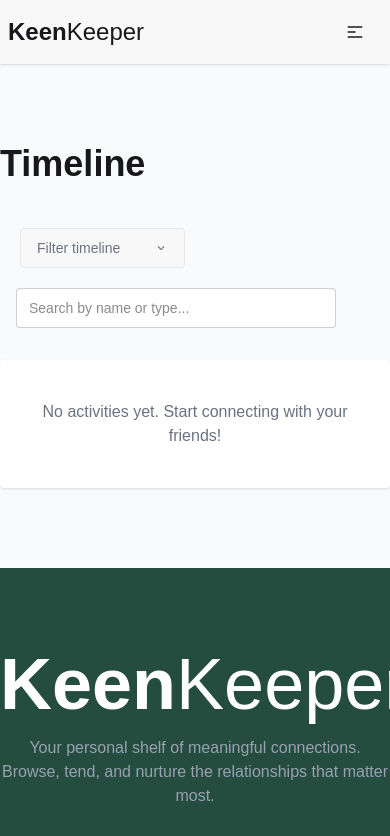
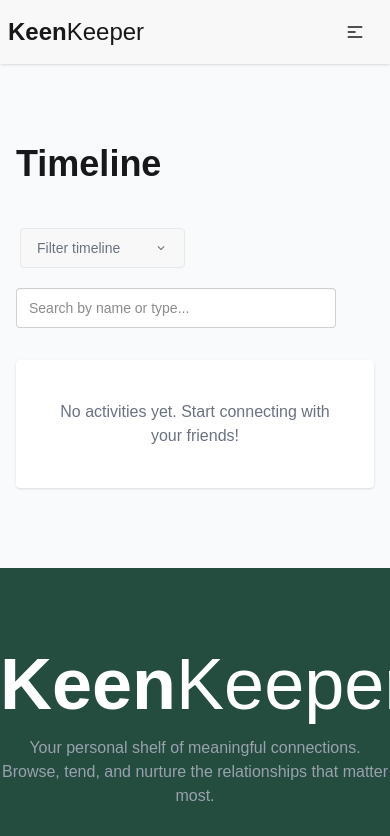
Before and after one commit to Sumaiya2209/KeenKeeper, a React (Vite) app: page /timeline in a window 390 px wide. Shown: the top 836 px of the page. Built offline with nearby package versions, Linux system fonts and the light colour scheme.

Commit message:
Fixed responsive problem

```diff
--- a/src/Pages/timeline/Timeline.jsx
+++ b/src/Pages/timeline/Timeline.jsx
@@ -46,7 +46,7 @@ const Timeline = () => {
 
   return (
     <div className='max-w-5xl mx-auto my-20 space-y-3'>
-      <h2 className='text-4xl font-bold my-10 md:m-4'>Timeline</h2>
+      <h2 className='text-4xl font-bold my-10 m-4 lg:m-0'>Timeline</h2>
 
       <div className='flex flex-col md:flex-row items-start md:items-center gap-4 justify-between m-4'>
         <div className="dropdown dropdown-bottom">
@@ -86,7 +86,7 @@ const Timeline = () => {
 
 
       {allActivities.length === 0 ? (
-        < div className='bg-base-100 shadow p-10 rounded text-center md:m-4 m-0'>
+        < div className='bg-base-100 shadow p-10 rounded text-center m-4 lg:m-0'>
           <p className='text-center text-gray-500'>No activities yet. Start connecting with your friends!</p>
         </div>
       ) : (
```
